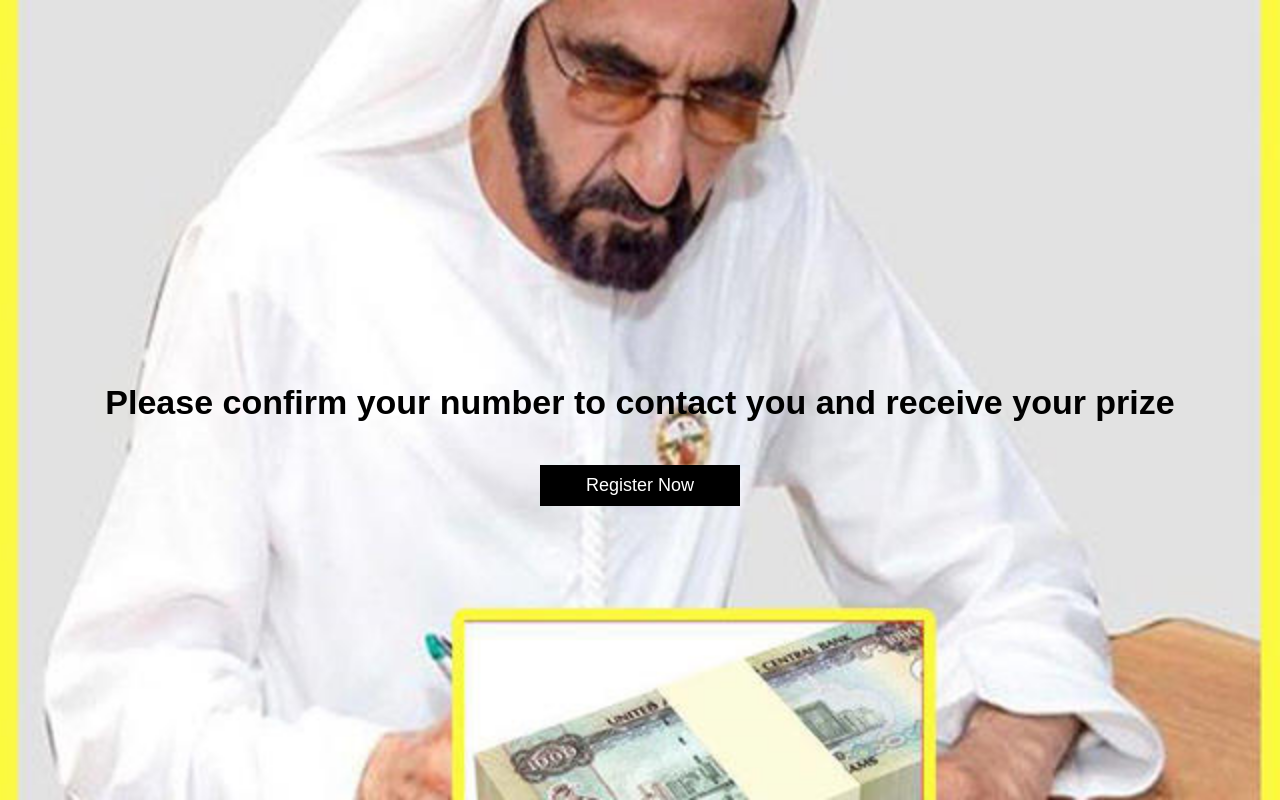
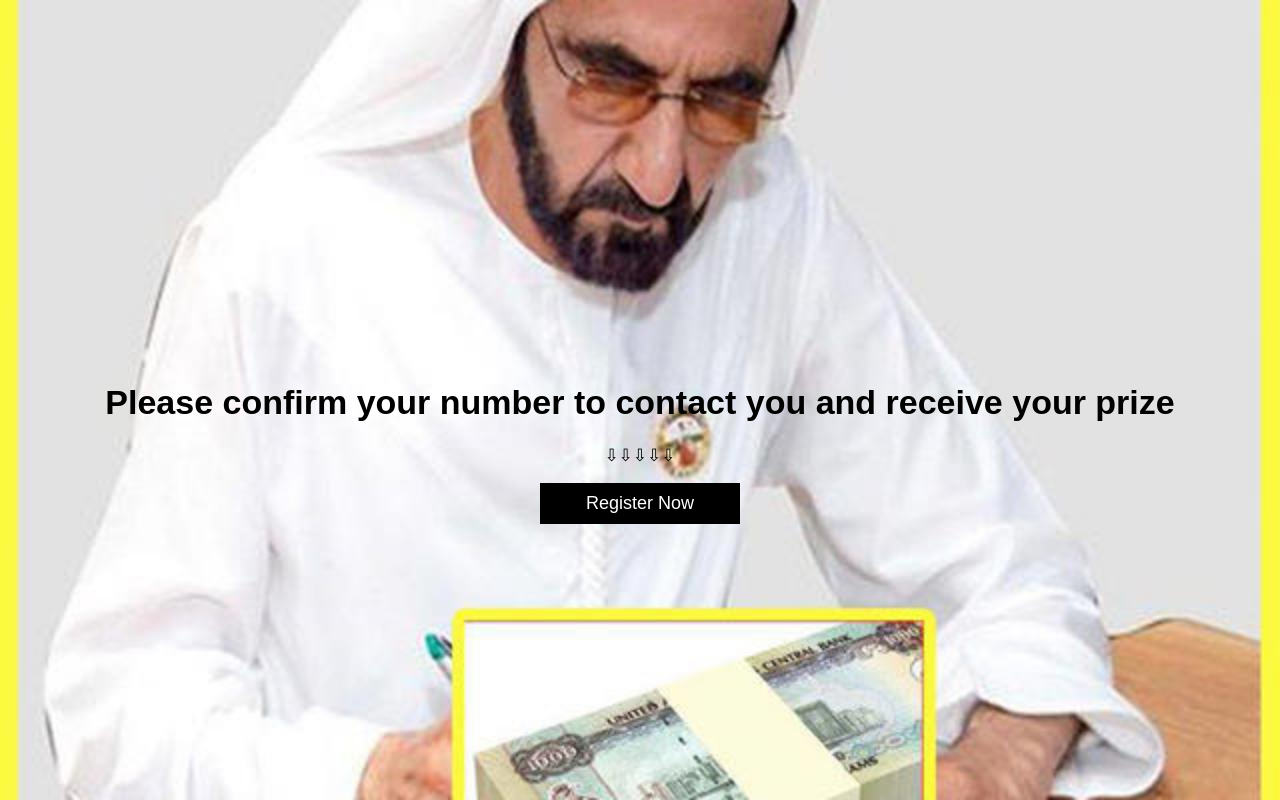
Before and after one commit to uae-zayed/uae-zayed.github.io, a plain HTML site: page index.html in a window 1280 px wide. Drawn offline with Linux system fonts and the light colour scheme.

Commit message:
Update index.html

```diff
--- a/index.html
+++ b/index.html
@@ -13,13 +13,14 @@
 </video>
 -->
 <div class="content">
+
+
   <br><br><br><br><br><br><br><br><br><br><br><br><br><br><br><br><br>
 
 
   <h1> Please confirm your number to contact you and receive your prize </h1>
 
-
-<br>
+<p>⇩⇩⇩⇩⇩</p>
   <button id="myBtn" onclick="window.location = 'https://bit.ly/37geuWd';">Register Now</button>
 </div>
 
```
